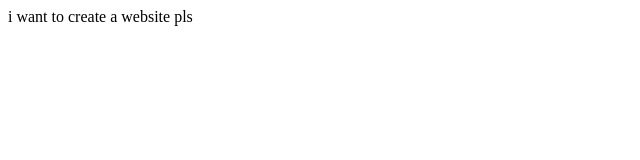
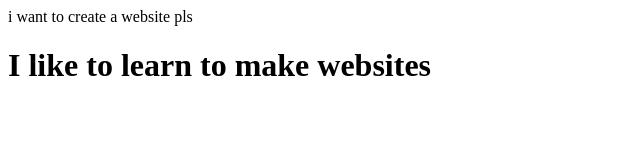
Before and after one commit to apekshy4/WebDev, a plain HTML site: page index.html in a window 1280 px wide. Shown: the whole page, without its empty margins (0-640 px from the left). Drawn offline with Linux system fonts and the light colour scheme.

Commit message:
Commit Changes

```diff
--- a/index.html
+++ b/index.html
@@ -7,5 +7,6 @@
 </head>
 <body>
   i want to create a website pls
+  <h1> I like to learn to make websites</h1>
 </body>
 </html>
```
